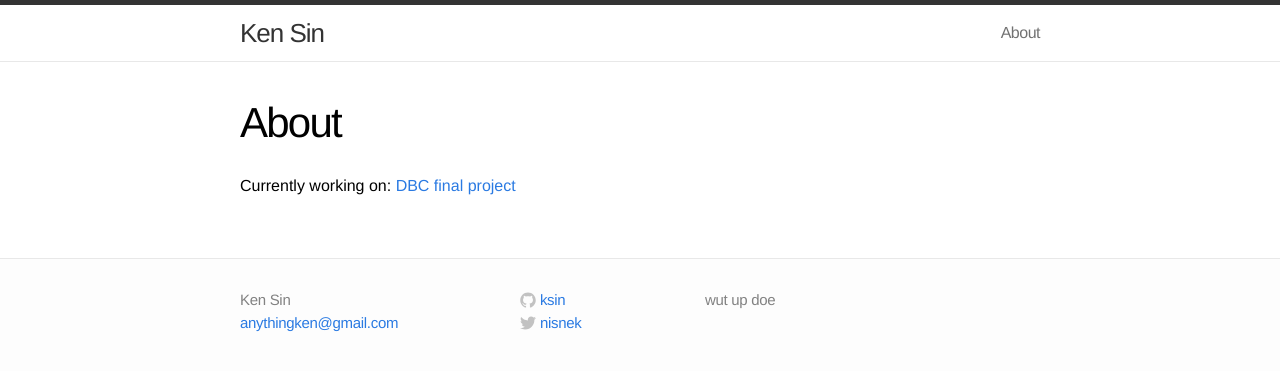
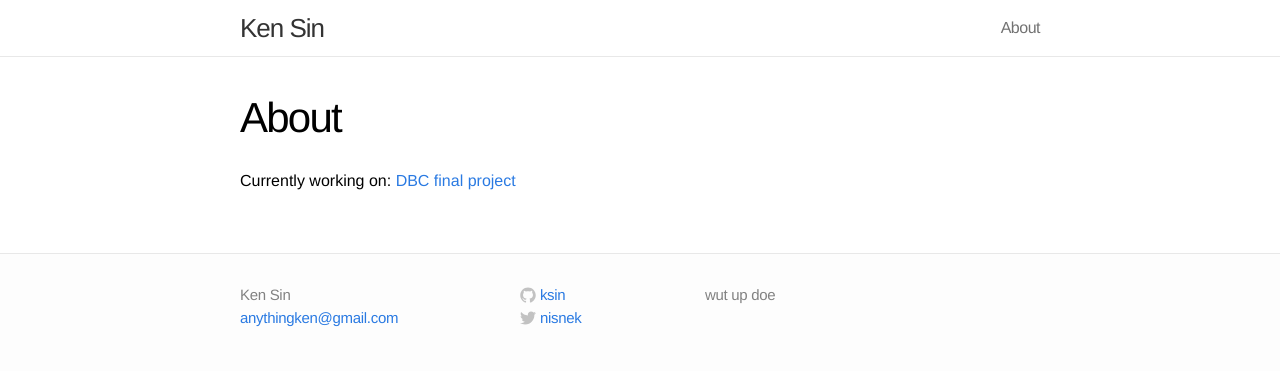
Before and after one commit to ksin/ksin.github.io, a Jekyll site: the page built from about.md, in a window 1280 px wide. Shown: the top 371 px of the page. Built offline with Jekyll 4.4.1, drawn with Linux system fonts in a browser that asks for light colours.

Commit message:
Remove top site header black border

```diff
--- a/css/main.css
+++ b/css/main.css
@@ -41,7 +41,6 @@ a:visited { color: #205caa; }
 /* Site header */
 
 .site-header {
-  border-top: 5px solid #333;
   border-bottom: 1px solid #e8e8e8;
   min-height: 56px;
   background-color: white;
```
